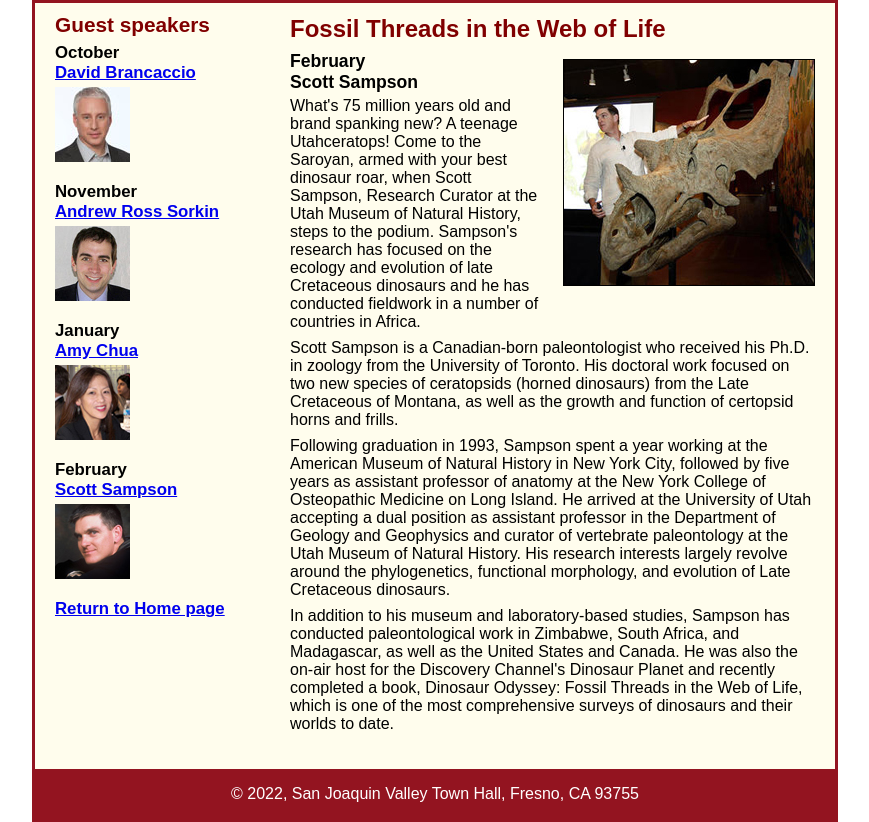
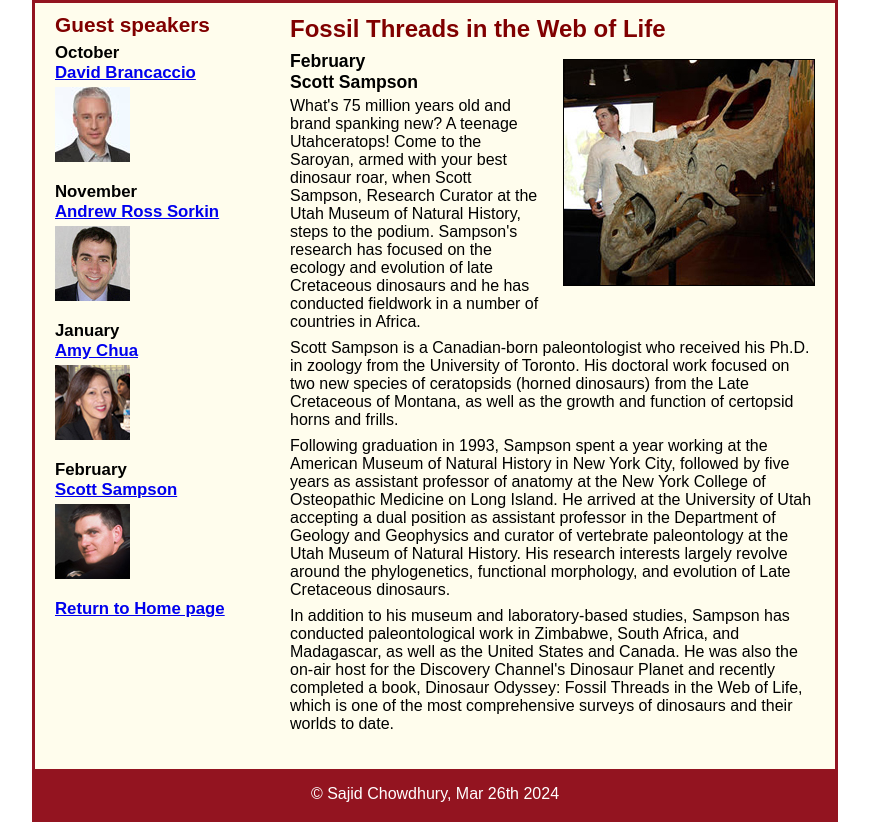
Before and after one commit to sajidchowdhury1/A08, a plain HTML site: page speakers/c6_sampson.html in a window 1280 px wide. Shown: the part 120-942 px from the top of the page, without its empty margins (205-1074 px from the left). Drawn offline with Linux system fonts and the light colour scheme.

Commit message:
Had to fix a small issue on one page to add my name and due date into the footer

```diff
--- a/speakers/c6_sampson.html
+++ b/speakers/c6_sampson.html
@@ -58,7 +58,7 @@
 		</aside>
 	</main>
 	<footer>
-		<p>&copy; 2022, San Joaquin Valley Town Hall, Fresno, CA 93755</p>
+		<p>&copy; Sajid Chowdhury, Mar 26th 2024</p>
 	</footer>
 </body>
 </html>
```
